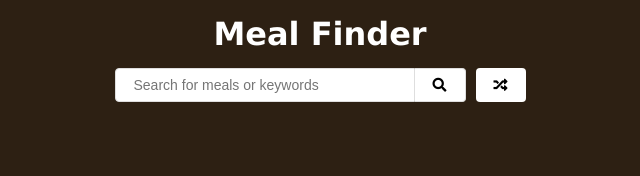
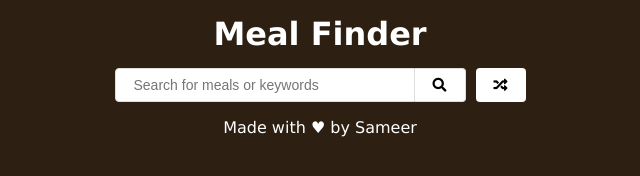
Before and after one commit to Sam007k/Meal-Finder, a plain HTML site: page index.html in a window 1280 px wide. Shown: the whole page, without its empty margins (320-960 px from the left). Drawn offline with Linux system fonts and the light colour scheme.

Commit message:
added footer

```diff
--- a/index.html
+++ b/index.html
@@ -23,7 +23,11 @@
        <div id="meals" class="meals"></div>
        <div id="single-meal"></div>
 
+
     </div>
+    <footer>
+        <p>Made with ♥ by Sameer</p>
+       </footer>
     <script src="./index.js"></script>
 </body>
 </html>
--- a/styles.scss
+++ b/styles.scss
@@ -3,6 +3,12 @@
     margin: 0;
     padding: 0;
 }
+
+html{
+    height: 100vh;
+    position: relative;
+}
+
 
 body{
     font-family: Verdana, Geneva, Tahoma, sans-serif;
@@ -14,6 +20,7 @@ body{
     justify-content: center;
     color: #fff;
     text-align: center;
+    position: relative;
 }
 
 .flex{
@@ -249,4 +256,13 @@ body{
          }
 
 
+
+
 }
+
+footer{
+    position: absolute;
+    bottom: 0;
+    padding: 10px;
+    margin:0 auto;
+}
```
Also changed, not shown: css/styles.css, 1 other file.
